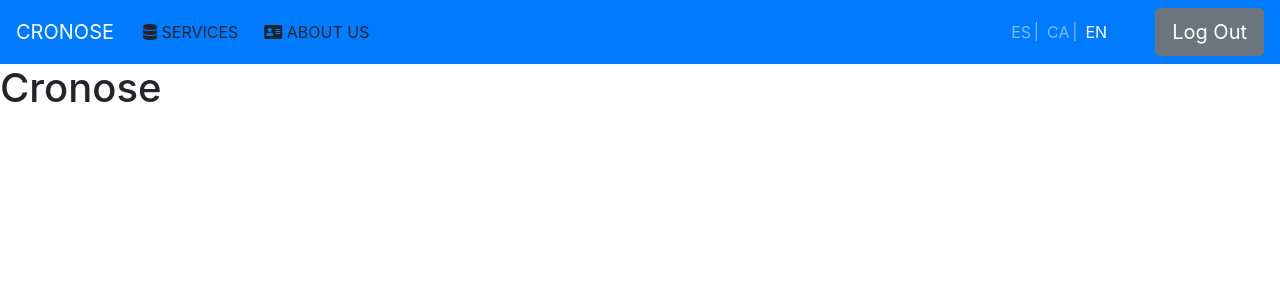
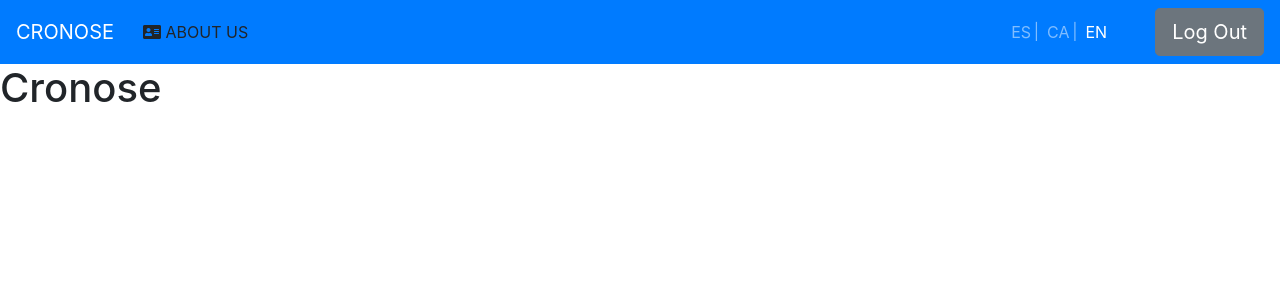
Before and after one commit to marcjoancr/cronose, a PHP site: page / in a window 1280 px wide. Shown: the top 300 px of the page. Run offline with PHP 8.4, Linux system fonts and the light colour scheme; the visitor is signed in with stand-in values (Sample User, id 1); a stand-in replaces the project's code that opens the database connection; some libraries are stand-ins or nearby versions.

Commit message:
Delete Service Link

```diff
--- a/cronose-front/views/components/nav.php
+++ b/cronose-front/views/components/nav.php
@@ -4,7 +4,7 @@
   <div class="collapse navbar-collapse" id="language">
     <ul class="navbar-nav mr-auto">
       <li class="nav-item">
-        <a class="btn" href="http://act.cronose.org/database_table/database.index.php"><i class="fa fa-database"></i> SERVICES</a>
+        <!-- <a class="btn" href="http://act.cronose.org/database_table/database.index.php"><i class="fa fa-database"></i> SERVICES</a> -->
       </li>
       <li class="nav-item">
         <a class="btn" href="/views/about-us.php"><i class="fa fa-address-card"></i> ABOUT US</a>
```
